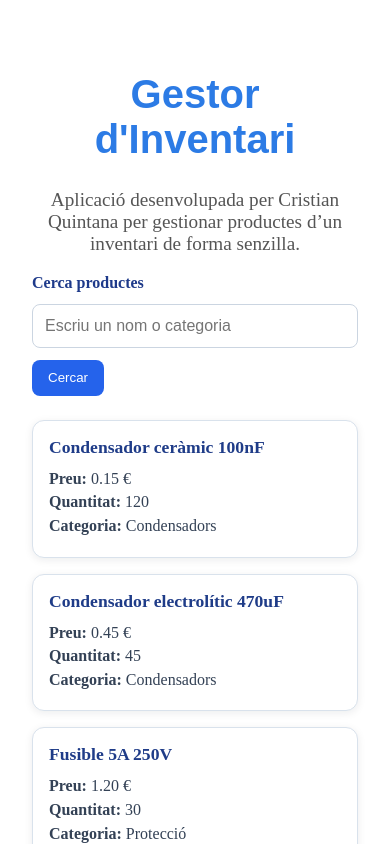
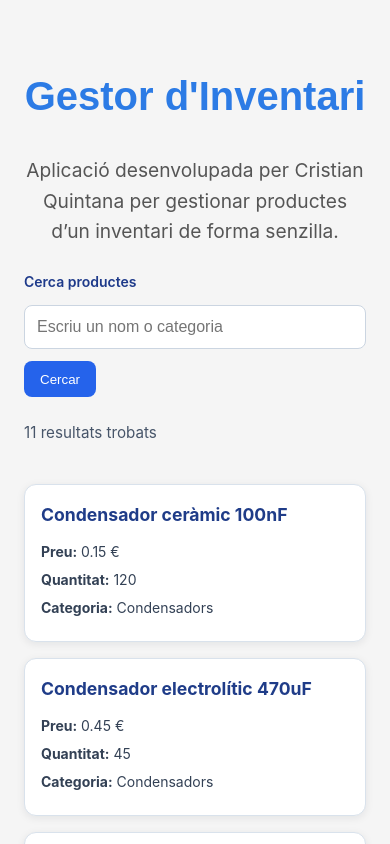
Before and after one commit to cristian-quintana/gestor-inventari, an Angular app: page / in a window 390 px wide. Shown: the top 844 px of the page. Built offline with nearby package versions, Linux system fonts and the light colour scheme.

Commit message:
Exercici 5 acabat

```diff
--- a/src/app/app.component.html
+++ b/src/app/app.component.html
@@ -1,13 +1,23 @@
+<a href="#contingut-principal" class="skip-link">
+  Saltar al contingut principal
+</a>
+<main id="contingut-principal" class="contenidor">
+  <header class="capcalera">
+    <h1>Gestor d'Inventari</h1>
+    <p>
+      Aplicació desenvolupada per Cristian Quintana per gestionar productes d’un
+      inventari de forma senzilla.
+    </p>
+  </header>
 
+  <nav aria-label="Cerca d'elements">
+    <app-barra-cerca (cercaCanviada)="onCercaCanviada($event)">
+    </app-barra-cerca>
+  </nav>
 
-<main class="contenidor">
-  <h1>Gestor d'Inventari</h1>
-  <p>
-    Aplicació desenvolupada per Cristian Quintana per gestionar productes d’un
-    inventari de forma senzilla.
-  </p>
-
-  <app-barra-cerca (cercaCanviada)="onCercaCanviada($event)"></app-barra-cerca>
-
-  <app-llista-productes [productes]="productesFiltrats"></app-llista-productes>
+  <section aria-label="Resultats de la cerca">
+    <app-llista-productes
+      [productes]="productesFiltrats"
+    ></app-llista-productes>
+  </section>
 </main>
--- a/src/app/app.component.scss
+++ b/src/app/app.component.scss
@@ -1,4 +1,3 @@
-
 h1 {
   color: #2c7be5;
   text-align: center;
@@ -18,3 +17,6 @@ p {
   margin: 0 auto;
   padding: 1.5rem;
 }
+.capcalera {
+  margin-bottom: 1.5rem;
+}
--- a/src/app/components/barra-cerca/barra-cerca.component.html
+++ b/src/app/components/barra-cerca/barra-cerca.component.html
@@ -12,9 +12,21 @@
     aria-describedby="error-cerca"
   />
 
-  <p class="missatge-error" *ngIf="cercaInput.invalid && cercaInput.touched">
+  <p
+    id="error-cerca"
+    class="missatge-error"
+    *ngIf="cercaInput.invalid && cercaInput.touched"
+    role="alert"
+    aria-live="assertive"
+  >
     La cerca ha de tenir almenys 3 caràcters.
   </p>
 
-  <button type="submit" [disabled]="formulari.invalid">Cercar</button>
+  <button
+    type="submit"
+    [disabled]="formulari.invalid"
+    aria-label="Cercar elements"
+  >
+    Cercar
+  </button>
 </form>
--- a/src/app/components/barra-cerca/barra-cerca.component.scss
+++ b/src/app/components/barra-cerca/barra-cerca.component.scss
@@ -16,15 +16,18 @@
   border-radius: 8px;
   font-size: 1rem;
 }
+
 .barra-cerca input.ng-invalid.ng-touched {
   border-color: #dc2626;
   background-color: #fef2f2;
 }
+
 .missatge-error {
   margin: 0;
   color: #b91c1c;
   font-size: 0.9rem;
 }
+
 .barra-cerca button {
   align-self: flex-start;
   padding: 0.65rem 1rem;
--- a/src/app/components/llista-productes/llista-productes.component.html
+++ b/src/app/components/llista-productes/llista-productes.component.html
@@ -1,3 +1,9 @@
+<section aria-label="Llistat de productes">
+  <div class="info-resultats" aria-live="polite">
+    {{ productes.length }} resultats trobats
+  </div>
+  <br />
+
   <section
     *ngIf="productes.length > 0; else senseResultats"
     class="graella-productes"
@@ -10,5 +16,8 @@
   </section>
 
   <ng-template #senseResultats>
-  <p class="sense-resultats">No s'han trobat resultats.</p>
+    <p class="sense-resultats" role="alert" aria-live="assertive">
+      No s'han trobat resultats.
+    </p>
   </ng-template>
+</section>
--- a/src/app/components/llista-productes/llista-productes.component.scss
+++ b/src/app/components/llista-productes/llista-productes.component.scss
@@ -11,3 +11,8 @@
   color: #475569;
   text-align: center;
 }
+.info-resultats {
+  margin-bottom: 1rem;
+  color: #475569;
+  font-size: 0.95rem;
+}
--- a/src/styles.scss
+++ b/src/styles.scss
@@ -1 +1,63 @@
 /* You can add global styles to this file, and also import other style files */
+* {
+  box-sizing: border-box;
+}
+
+body {
+  margin: 0;
+  font-family:
+    -apple-system, BlinkMacSystemFont, "Segoe UI", Roboto, "Helvetica Neue",
+    Arial, sans-serif;
+  line-height: 1.6;
+  color: #333;
+  background: #f5f5f5;
+}
+
+*:focus {
+  outline: 2px solid #1976d2;
+  outline-offset: 2px;
+}
+
+*:focus:not(:focus-visible) {
+  outline: none;
+}
+
+*:focus-visible {
+  outline: 2px solid #1976d2;
+  outline-offset: 2px;
+}
+
+.skip-link {
+  position: absolute;
+  top: -40px;
+  left: 0;
+  background: #1976d2;
+  color: white;
+  padding: 8px 16px;
+  text-decoration: none;
+  z-index: 100;
+}
+
+.skip-link:focus {
+  top: 0;
+}
+
+@media (max-width: 768px) {
+  body {
+    font-size: 14px;
+  }
+
+  h1 {
+    font-size: 1.75rem;
+  }
+}
+
+@media (prefers-reduced-motion: reduce) {
+  *,
+  *::before,
+  *::after {
+    animation-duration: 0.01ms !important;
+    animation-iteration-count: 1 !important;
+    transition-duration: 0.01ms !important;
+  }
+}
```
Lines whose indentation alone changed are shown as unchanged.
